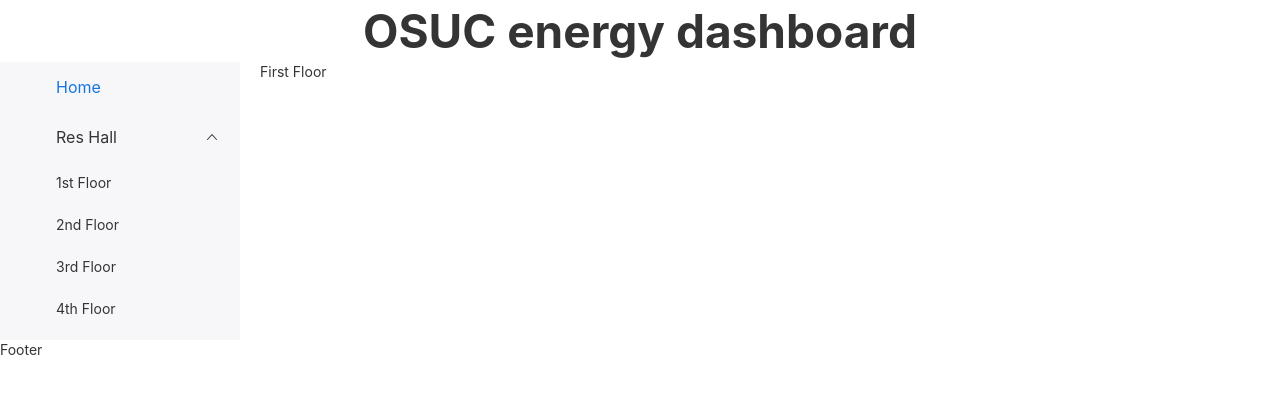
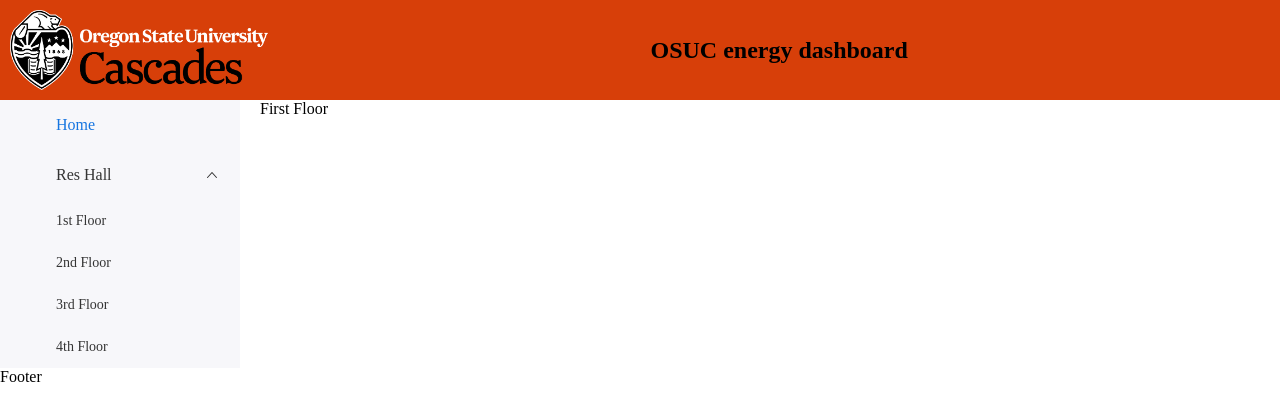
Before and after one commit to mbauer575/osuc-node, a React (Create React App) app in the folder client/: page /firstfloor in a window 1280 px wide. Shown: the top 420 px of the page. Built offline with nearby package versions, Linux system fonts and the light colour scheme.

Commit message:
header done

```diff
--- a/client/src/components/Navbar.js
+++ b/client/src/components/Navbar.js
@@ -2,7 +2,7 @@
 import React from 'react'
 import { Sidenav, Nav } from 'rsuite'
 import { Link } from 'react-router-dom'
-import 'rsuite/dist/rsuite.min.css';
+import 'rsuite/dist/rsuite-no-reset.min.css';
 
 function Navbar() {
     const NavLink = React.forwardRef(({ href, children, ...rest }, ref) => (
--- a/client/src/components/StaticHeader.js
+++ b/client/src/components/StaticHeader.js
@@ -1,8 +1,11 @@
 import React from 'react'
 import '../styles/header.css'
+import osuLogo from '../images/osuLogo2.png'
+
 function StaticHeader() {
     return (
-        <div>
+        <div className="dashboard-header">
+            <img src={osuLogo} alt="osu logo" className="logo" />
             <h1 className="title">OSUC energy dashboard</h1>
         </div>
     )
--- a/client/src/styles/header.css
+++ b/client/src/styles/header.css
@@ -1,5 +1,17 @@
-/* FILEPATH: /d:/Code (new)/osuc_energy/osuc-node/client/src/styles/header.css */
+.dashboard-header {
+    display: flex;
+    align-items: center;
+    background-color: #D73F09;
+}
 
 .title {
     text-align: center;
+    margin-left: auto;
+    margin-right: auto;
 }
+
+img {
+    display: block;
+    height: 80px;
+    margin: 10px;
+}
```
Also changed, not shown: client/src/images/osuLogo.png (added), client/src/images/osuLogo2.png (added).
